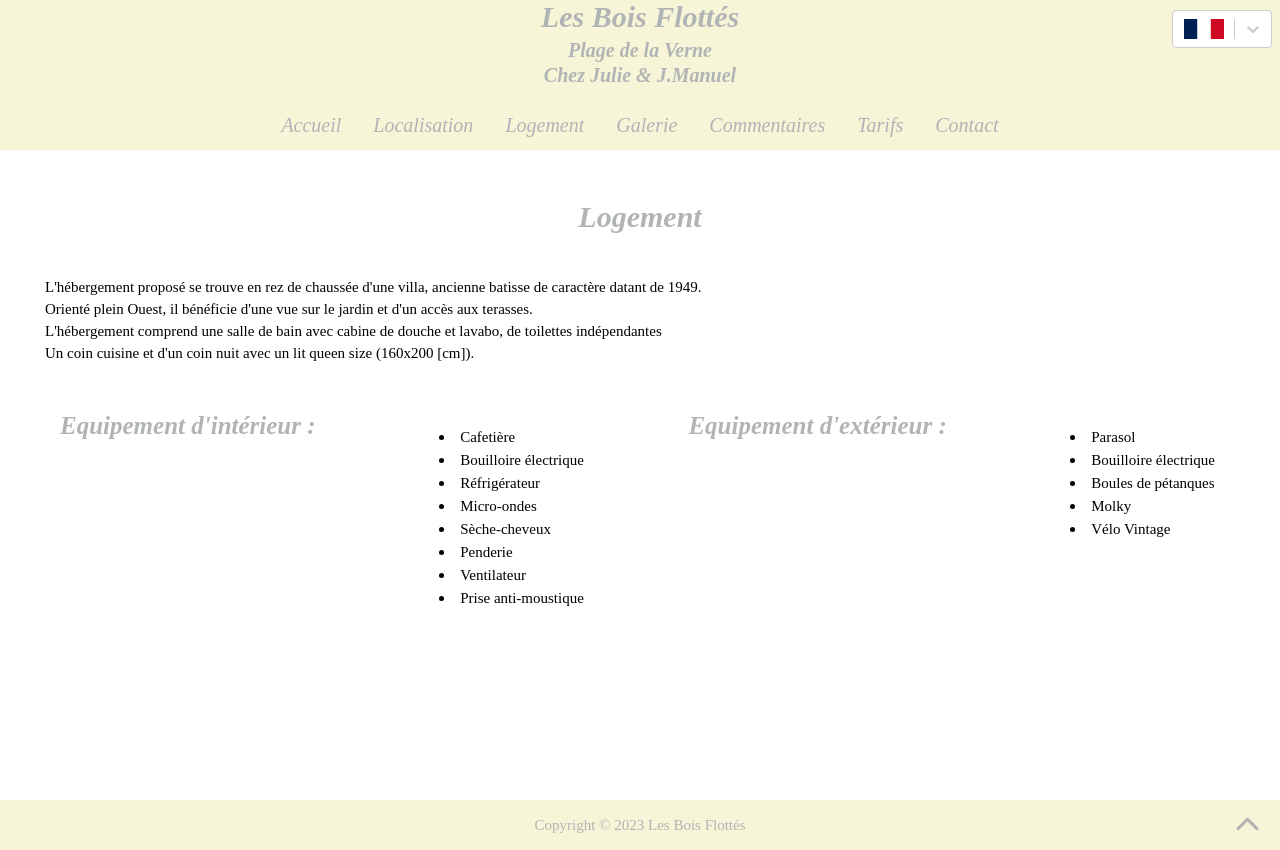
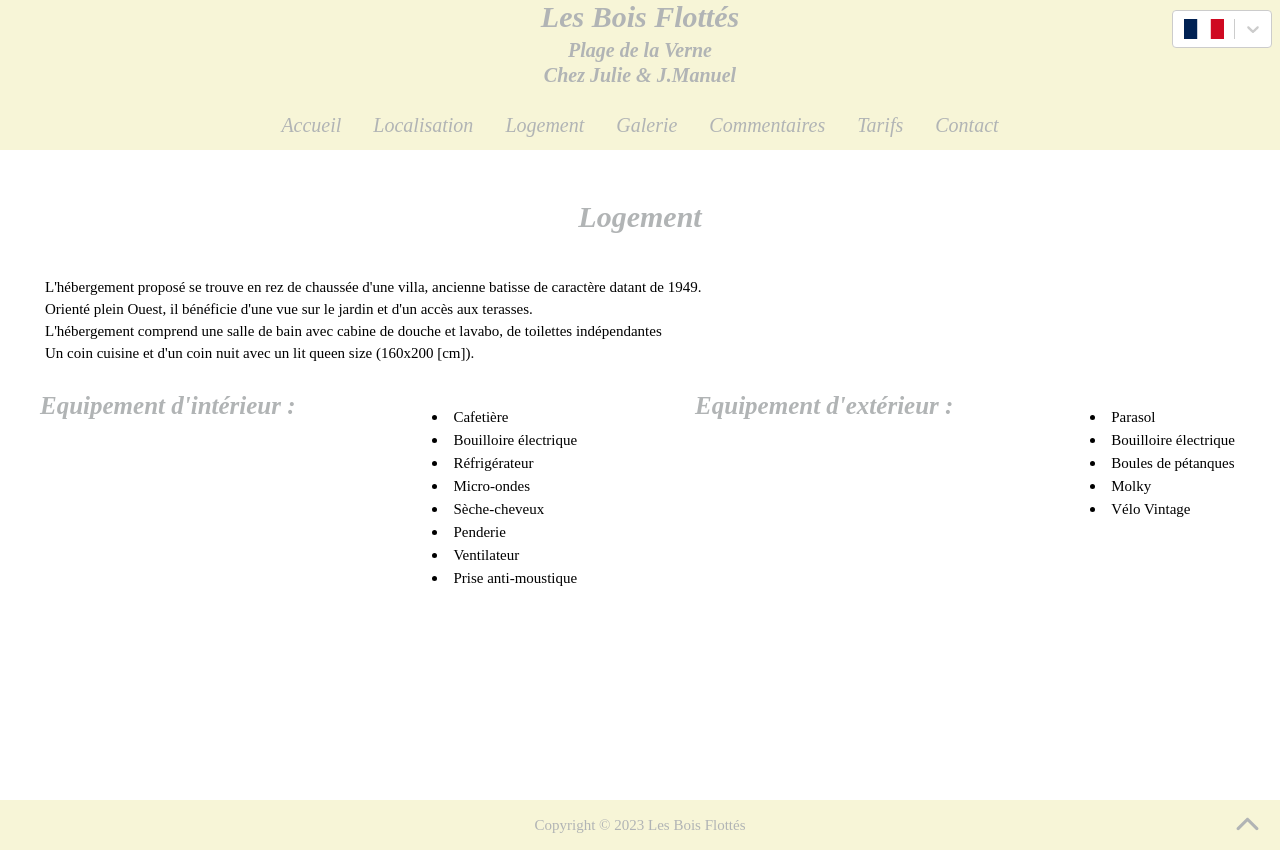
Before and after one commit to AlibertJimmy/Lesboisflottes, a React (Create React App) app: page /Housing in a window 1280 px wide. Built offline with nearby package versions, Linux system fonts and the light colour scheme.

Commit message:
Removed Housing css to HousingStyle.js, removed LanguageMenu css to LanguageMenuStyle.js

```diff
--- a/src/components/Housing/Equipment.jsx
+++ b/src/components/Housing/Equipment.jsx
@@ -3,33 +3,14 @@ import React from 'react';
 import { useTranslation } from 'react-i18next';
 
 // Import Style
-import styled from 'styled-components';
-import { StyledContainer, PageSubtitle, StyledP } from '../../utils/style/js/style';
-
-import { responsiveWidthMobile } from '../../utils/constants';
-
-const ListWrapper = styled.div`
-    display: flex;
-    flex-direction: row;
-    justify-content: space-between;
-    font-family: Avantgarde;
-
-    text-align: left;
-    padding: 0 20px;
-
-    border-radius: 15px;
-
-    @media (max-width: ${responsiveWidthMobile}px) {
-      flex-direction: column;
-    }
-`;
+import { PageSubtitle, StyledP } from '../../utils/style/js/style';
+import { EquipmentListWrapper } from '../../utils/style/js/HousingStyle';
 
 function EquipmentList () {
   const { t } = useTranslation();
 
   return (
-    <StyledContainer>
-      <ListWrapper>
+      <EquipmentListWrapper id='equimentListWrapper'>
         <PageSubtitle>{t('IndoorEquipments')} :</PageSubtitle>
         <ul>
           <li><StyledP>{t('Coffeemaker')}</StyledP></li>
@@ -49,8 +30,7 @@ function EquipmentList () {
           <li><StyledP>{t('Molky')}</StyledP></li>
           <li><StyledP>{t('VintageBicycle')}</StyledP></li>
         </ul>
-    </ListWrapper>
-    </StyledContainer>
+    </EquipmentListWrapper>
 
   );
 }
--- a/src/components/LanguageMenu/languageMenu.jsx
+++ b/src/components/LanguageMenu/languageMenu.jsx
@@ -7,22 +7,7 @@ import { useTranslation } from 'react-i18next';
 import { LANGUAGES } from '../../constants/language';
 
 // Import Style
-import styled from 'styled-components';
-
-// Import Constantes
-import { responsiveWidthMobile } from '../../utils/constants';
-
-const StyledSelect = styled.div`
-  width: 100px;
-  position: fixed;
-  right:8px;
-  top: 10px;
-
-  @media (max-width: ${responsiveWidthMobile}px){
-    position: fixed;
-
-  }
-`;
+import { LanguageMenuContainer } from '../../utils/style/js/LanguageMenuStyle';
 
 export const LanguageMenu = () => {
   const { i18n } = useTranslation();
@@ -54,13 +39,13 @@ export const LanguageMenu = () => {
   const selectedLang = customSelectRender.find((option) => option.value === i18n.language);
 
   return (
-    <StyledSelect>
+    <LanguageMenuContainer id='languageMenuContainer'>
       <Select
         options={customOptions}
 
         value={selectedLang}
         onChange={onChangeLang}
       />
-    </StyledSelect>
+    </LanguageMenuContainer>
   );
 };
--- /dev/null
+++ b/src/utils/style/js/HousingStyle.js
@@ -0,0 +1,19 @@
+// Import Style
+import styled from 'styled-components';
+
+// Import Constant
+import { responsiveWidthTablet } from '../../constants';
+
+export const EquipmentListWrapper = styled.div`
+    display: flex;
+    flex-direction: row;
+    justify-content: space-between;
+    font-family: Avantgarde;
+
+    text-align: left;
+    padding: 0 20px;
+
+    @media (max-width: ${responsiveWidthTablet}px) {
+      flex-direction: column;
+    }
+`;
--- /dev/null
+++ b/src/utils/style/js/LanguageMenuStyle.js
@@ -0,0 +1,9 @@
+// Import Style
+import styled from 'styled-components';
+
+export const LanguageMenuContainer = styled.div`
+  width: 100px;
+  position: fixed;
+  right:8px;
+  top: 10px;
+`;
```
Lines whose indentation alone changed are shown as unchanged.
